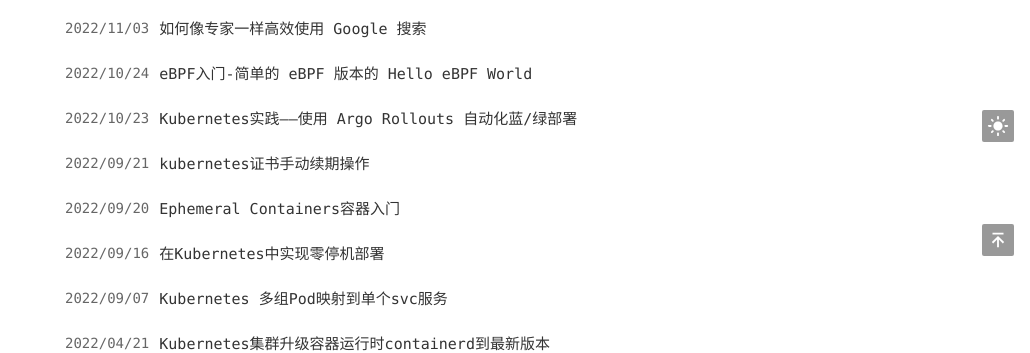
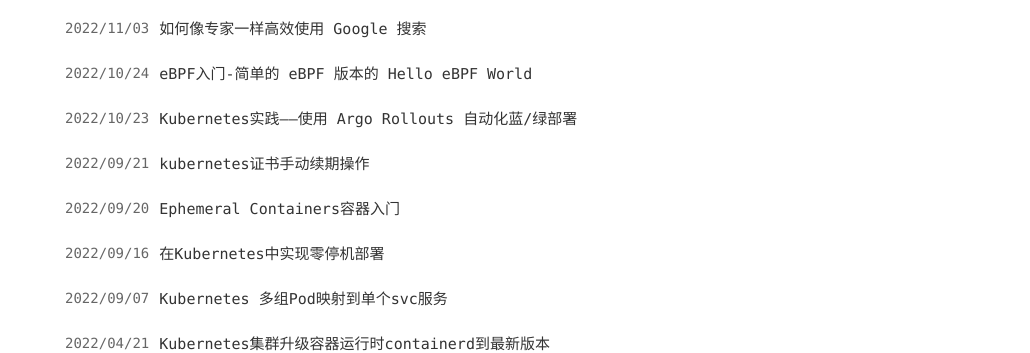
Before and after one commit to JaeGerW2016/jaegerw2016.github.io, a Jekyll site: the page built from index.html, in a window 1280 px wide. Shown: the part 694-1047 px from the top of the page, without its empty margins (250-1280 px from the left). Built offline with Jekyll 4.4.1, drawn with Linux system fonts in a browser that asks for light colours; comment, search, counter and statistics services are not loaded.

Commit message:
edit _includes/footer.html

```diff
--- a/_includes/footer.html
+++ b/_includes/footer.html
@@ -4,16 +4,9 @@
   {%- comment %} 请保留主题来源，么么哒~ {% endcomment %}
   <span>Theme By</span>
   <a href="https://github.com/TMaize/tmaize-blog">TMaize</a>
-
   <!-- 不蒜子计数 -->
 <script async src="//busuanzi.ibruce.info/busuanzi/2.3/busuanzi.pure.mini.js"></script>
 <span id="busuanzi_container_site_pv" >| 总访问量 <span id="busuanzi_value_site_pv"></span> 次 </span>
 <span id="busuanzi_container_site_uv" >| 总访客数 <span id="busuanzi_value_site_uv"></span> 人 </span>
 <!-- 不蒜子计数 -->
-  <div class="footer-btn theme-toggler hide">
-    <i class="svg-icon icon-theme-light"></i>
-  </div>
-  <div class="footer-btn to-top">
-    <i class="svg-icon icon-arrow-top"></i>
-  </div>
 </footer>
```
